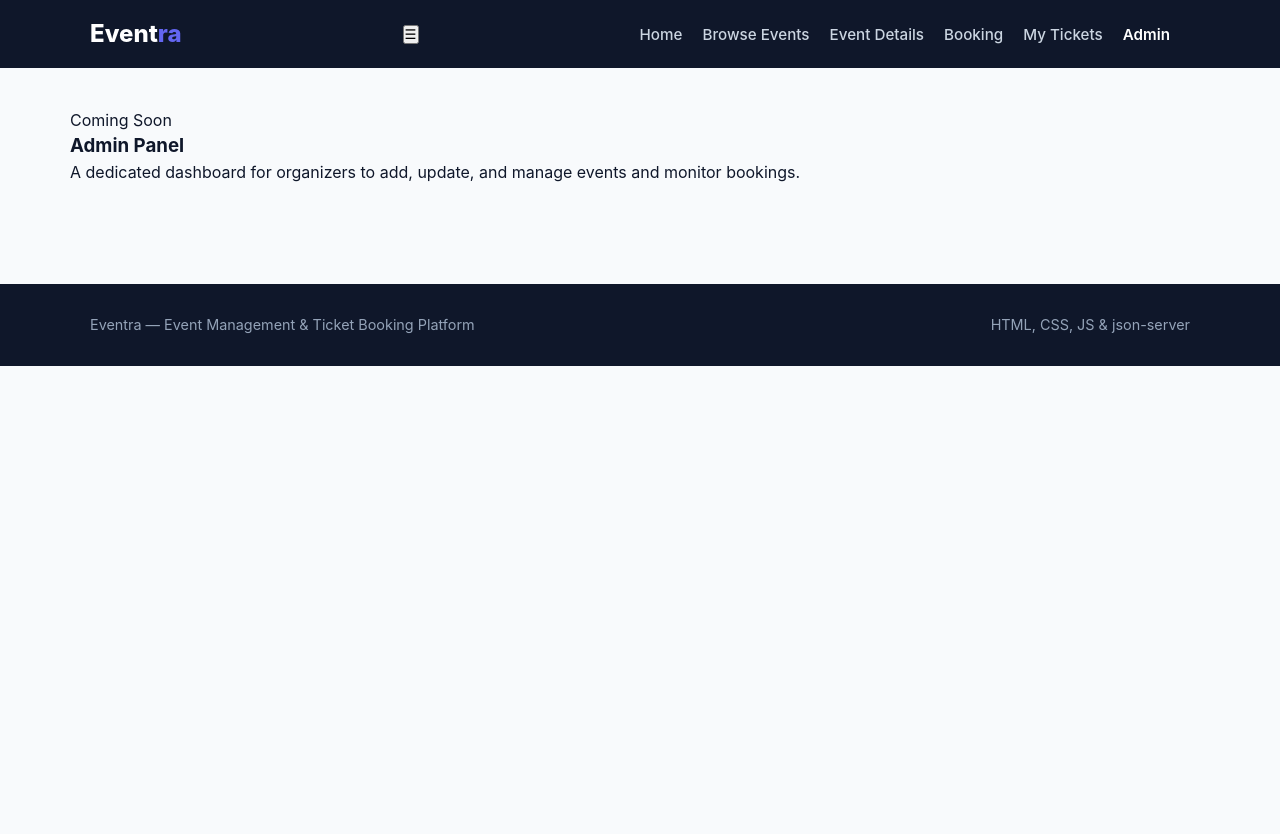
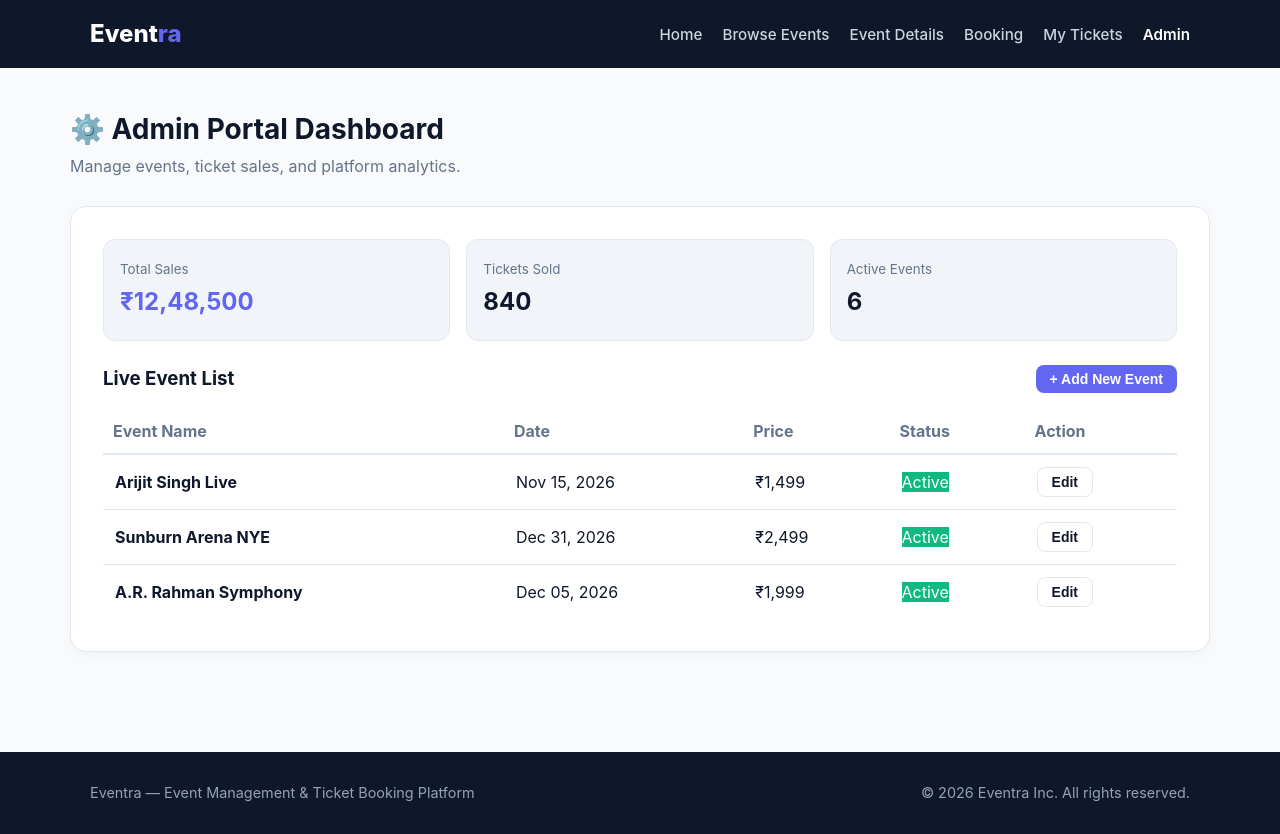
Before and after one commit to pranav-sre/Mini-Project-Fullstack, a website: page frontend/admin.html in a window 1280 px wide. Before the commit the page ends 800 px from the top, so only its background shows below. Drawn offline with Linux system fonts and the light colour scheme.

Commit message:
Add admin dashboard for managing events

```diff
--- a/frontend/admin.html
+++ b/frontend/admin.html
@@ -3,7 +3,7 @@
 <head>
 <meta charset="UTF-8">
 <meta name="viewport" content="width=device-width, initial-scale=1.0">
-<title>Admin Panel — Eventra</title>
+<title>Admin Dashboard — Eventra</title>
 <link rel="stylesheet" href="css/style.css">
 </head>
 <body>
@@ -11,35 +11,91 @@
 <nav class="navbar">
   <div class="container">
     <a href="index.html" class="brand">Event<span>ra</span></a>
-    <button class="nav-toggle" id="navToggle">☰</button>
-    <ul class="nav-links" id="navLinks">
-      <li><a href="index.html">Home</a></li>
-      <li><a href="events.html">Browse Events</a></li>
-      <li><a href="event-detail.html">Event Details</a></li>
-      <li><a href="booking.html">Booking</a></li>
-      <li><a href="my-tickets.html">My Tickets</a></li>
+    <ul class="nav-links">
+      <li><a href="index.html" class="">Home</a></li>
+      <li><a href="events.html" class="">Browse Events</a></li>
+      <li><a href="event-detail-evt001.html" class="">Event Details</a></li>
+      <li><a href="booking-evt001.html" class="">Booking</a></li>
+      <li><a href="my-tickets.html" class="">My Tickets</a></li>
       <li><a href="admin.html" class="active">Admin</a></li>
-      <li id="navUserSlot"></li>
     </ul>
   </div>
 </nav>
 
 <main class="container section">
-  <div class="wip-banner">
-    <div class="wip-tag">Coming Soon</div>
-    <h3>Admin Panel</h3>
-    <p>A dedicated dashboard for organizers to add, update, and manage events and monitor bookings.</p>
+  <div class="section-head">
+    <div>
+      <h2>⚙️ Admin Portal Dashboard</h2>
+      <p>Manage events, ticket sales, and platform analytics.</p>
+    </div>
+  </div>
+
+  <div class="content-box">
+    <div style="display:grid;grid-template-columns:repeat(auto-fit, minmax(180px, 1fr));gap:16px;margin-bottom:24px">
+      <div style="padding:16px;background:var(--subtle);border-radius:12px;border:1px solid var(--border)">
+        <small style="color:var(--muted)">Total Sales</small>
+        <h2 style="margin:4px 0;color:var(--primary)">₹12,48,500</h2>
+      </div>
+      <div style="padding:16px;background:var(--subtle);border-radius:12px;border:1px solid var(--border)">
+        <small style="color:var(--muted)">Tickets Sold</small>
+        <h2 style="margin:4px 0">840</h2>
+      </div>
+      <div style="padding:16px;background:var(--subtle);border-radius:12px;border:1px solid var(--border)">
+        <small style="color:var(--muted)">Active Events</small>
+        <h2 style="margin:4px 0">6</h2>
+      </div>
+    </div>
+
+    <div style="display:flex;justify-content:space-between;align-items:center;margin-bottom:16px">
+      <h3>Live Event List</h3>
+      <button class="btn btn-primary btn-sm">+ Add New Event</button>
+    </div>
+
+    <div style="overflow-x:auto">
+      <table style="width:100%;border-collapse:collapse;text-align:left">
+        <thead>
+          <tr style="border-bottom:2px solid var(--border);color:var(--muted)">
+            <th style="padding:10px">Event Name</th>
+            <th style="padding:10px">Date</th>
+            <th style="padding:10px">Price</th>
+            <th style="padding:10px">Status</th>
+            <th style="padding:10px">Action</th>
+          </tr>
+        </thead>
+        <tbody>
+          <tr style="border-bottom:1px solid var(--border)">
+            <td style="padding:12px"><b>Arijit Singh Live</b></td>
+            <td style="padding:12px">Nov 15, 2026</td>
+            <td style="padding:12px">₹1,499</td>
+            <td style="padding:12px"><span class="badge" style="background:#10b981;color:#fff">Active</span></td>
+            <td style="padding:12px"><button class="btn btn-outline btn-sm">Edit</button></td>
+          </tr>
+          <tr style="border-bottom:1px solid var(--border)">
+            <td style="padding:12px"><b>Sunburn Arena NYE</b></td>
+            <td style="padding:12px">Dec 31, 2026</td>
+            <td style="padding:12px">₹2,499</td>
+            <td style="padding:12px"><span class="badge" style="background:#10b981;color:#fff">Active</span></td>
+            <td style="padding:12px"><button class="btn btn-outline btn-sm">Edit</button></td>
+          </tr>
+          <tr>
+            <td style="padding:12px"><b>A.R. Rahman Symphony</b></td>
+            <td style="padding:12px">Dec 05, 2026</td>
+            <td style="padding:12px">₹1,999</td>
+            <td style="padding:12px"><span class="badge" style="background:#10b981;color:#fff">Active</span></td>
+            <td style="padding:12px"><button class="btn btn-outline btn-sm">Edit</button></td>
+          </tr>
+        </tbody>
+      </table>
+    </div>
   </div>
 </main>
 
 <footer>
   <div class="container">
     <div>Eventra — Event Management &amp; Ticket Booking Platform</div>
-    <div>HTML, CSS, JS &amp; json-server</div>
+    <div>© 2026 Eventra Inc. All rights reserved.</div>
   </div>
 </footer>
 
-<script src="js/api.js"></script>
-<script src="js/main.js"></script>
 </body>
 </html>
```
